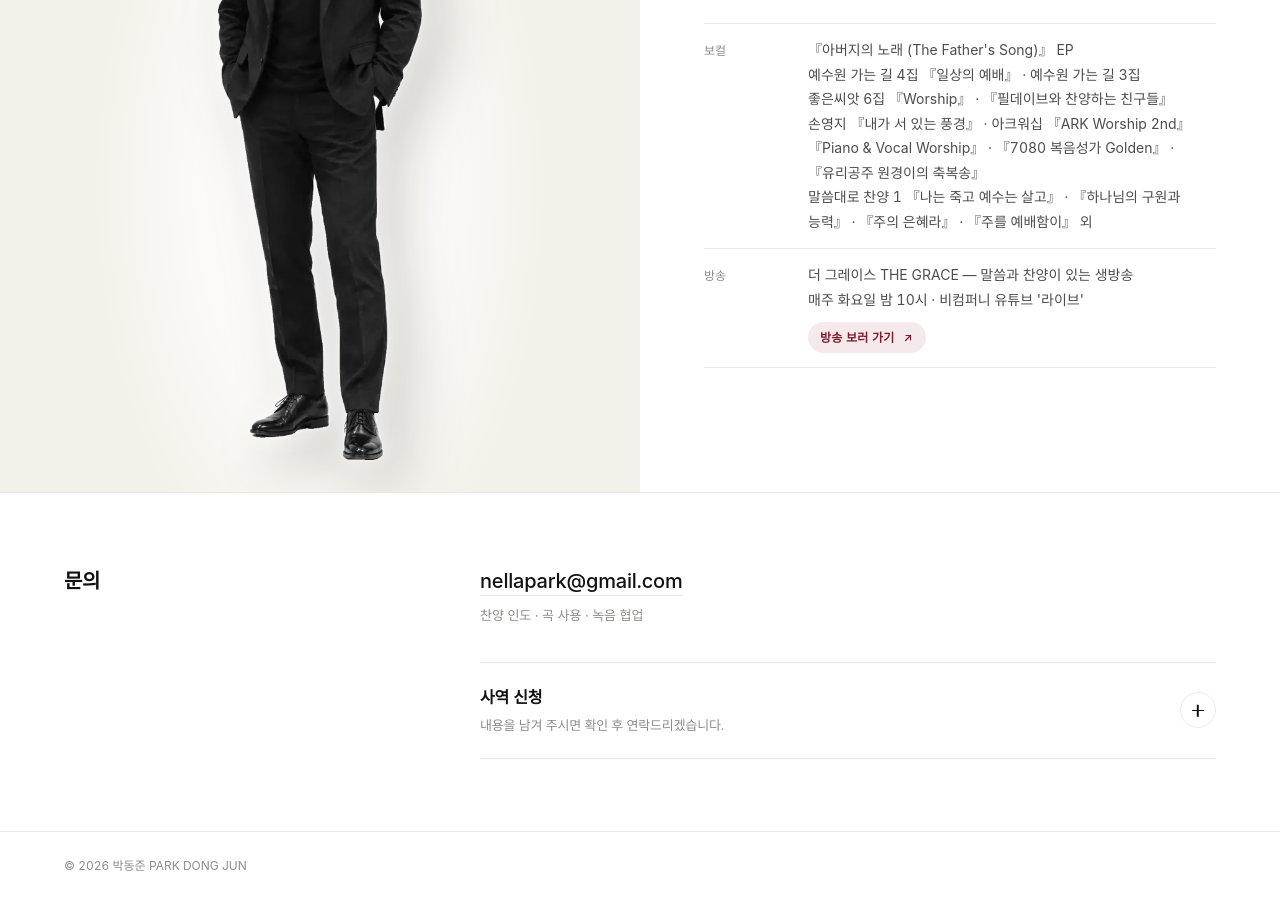
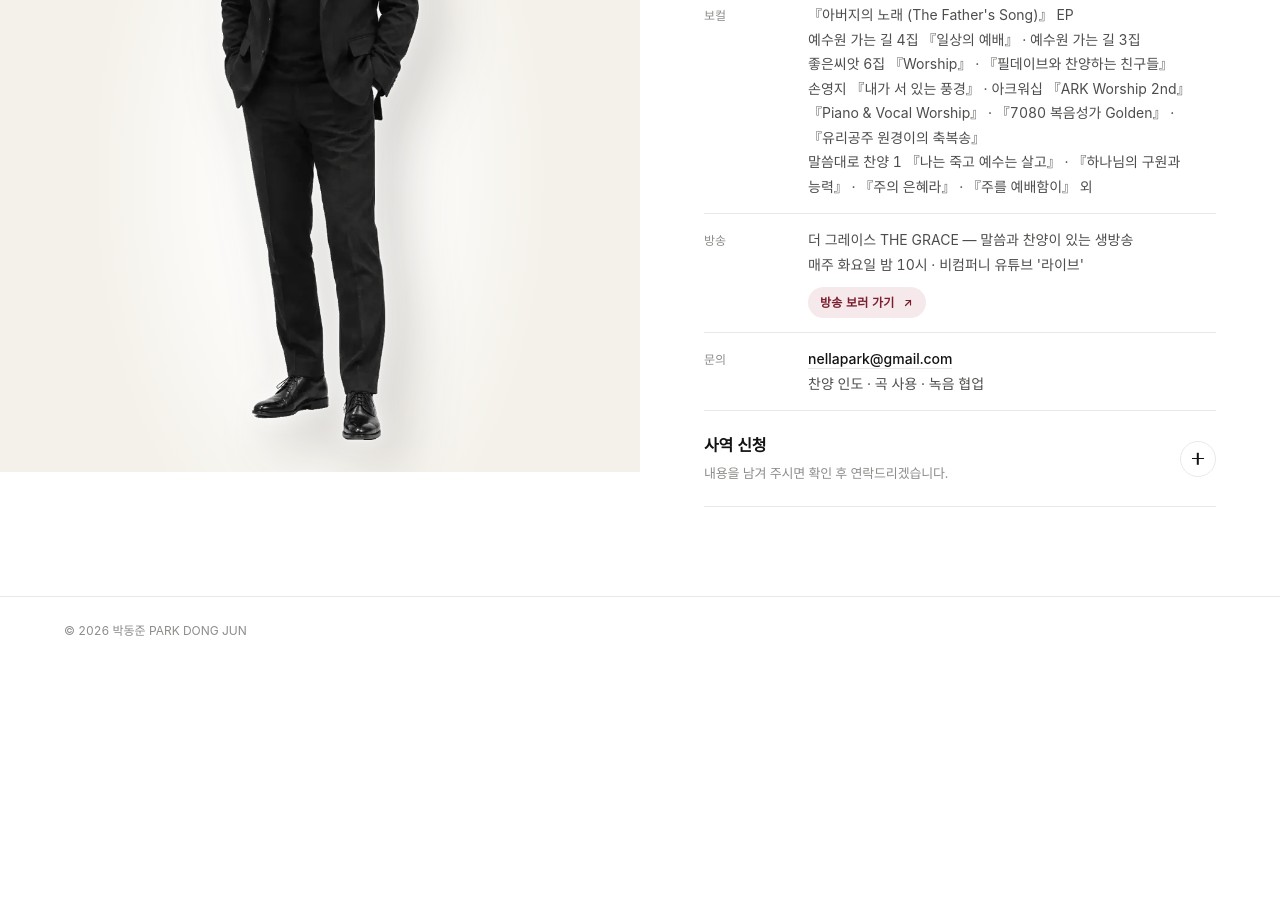
Before and after one commit to nellapark-cloud/songs, a plain HTML site: page index.html in a window 1280 px wide. Shown: the part 2751-3661 px from the top of the page. After the commit the page ends 3492 px from the top, so only its background shows below. Drawn offline with Linux system fonts and the light colour scheme; no server answers; a web font is replaced by a local one.

Commit message:
Update index.html

```diff
--- a/index.html
+++ b/index.html
@@ -150,6 +150,10 @@ section.block{padding:72px 0;border-top:1px solid var(--line)}
 .credits{margin:28px 0 0;padding:0;list-style:none;border-top:1px solid var(--line)}
 .credits li{display:grid;grid-template-columns:88px minmax(0,1fr);gap:16px;padding:14px 0;border-bottom:1px solid var(--line);font-size:14px;line-height:1.75;color:var(--ink2)}
 .credits li em{font-style:normal;font-size:12px;font-weight:500;color:var(--muted);padding-top:2px}
+.credits a.mail{color:var(--ink);font-weight:500;border-bottom:1px solid var(--line);padding-bottom:1px;transition:border-color .2s}
+.credits a.mail:hover{border-color:var(--ink)}
+.about-text .mbox{margin-top:0;border-top:0}
+@media (min-width:861px){.about-photo{position:sticky;top:60px;align-self:start;height:calc(100svh - 60px);min-height:640px;max-height:860px}}
 
 
 /* broadcast */
@@ -407,17 +411,8 @@ body.lock{overflow:hidden}
       <ul class="credits">
         <li><em>보컬</em><span>『아버지의 노래 (The Father's Song)』 EP<br>예수원 가는 길 4집 『일상의 예배』 · 예수원 가는 길 3집<br>좋은씨앗 6집 『Worship』 · 『필데이브와 찬양하는 친구들』<br>손영지 『내가 서 있는 풍경』 · 아크워십 『ARK Worship 2nd』<br>『Piano &amp; Vocal Worship』 · 『7080 복음성가 Golden』 · 『유리공주 원경이의 축복송』<br>말씀대로 찬양 1 『나는 죽고 예수는 살고』 · 『하나님의 구원과 능력』 · 『주의 은혜라』 · 『주를 예배함이』 외</span></li>
         <li id="broadcast"><em>방송</em><span>더 그레이스 THE GRACE — 말씀과 찬양이 있는 생방송<br>매주 화요일 밤 10시 · 비컴퍼니 유튜브 '라이브'<br><a class="air" id="air" href="https://www.youtube.com/@BeecompanyCCM/streams" target="_blank" rel="noopener"><i></i><b id="airTxt">방송 보러 가기</b><svg width="12" height="12" viewBox="0 0 24 24" fill="none" stroke="currentColor" stroke-width="2.4" stroke-linecap="round" stroke-linejoin="round" aria-hidden="true"><path d="M7 17 17 7"/><path d="M8 7h9v9"/></svg></a></span></li>
+        <li id="contact"><em>문의</em><span><a class="mail" href="mailto:nellapark@gmail.com">nellapark@gmail.com</a><br>찬양 인도 · 곡 사용 · 녹음 협업</span></li>
       </ul>
-    </div>
-  </div>
-</section>
-
-<section class="block contact" id="contact">
-  <div class="wrap">
-    <h2 class="rv">문의</h2>
-    <div class="rv">
-      <a class="mail" href="mailto:nellapark@gmail.com">nellapark@gmail.com</a>
-      <p>찬양 인도 · 곡 사용 · 녹음 협업</p>
       <details class="mbox" id="mbox">
       <summary><span class="t">사역 신청<small>내용을 남겨 주시면 확인 후 연락드리겠습니다.</small></span><span class="pm" aria-hidden="true"></span></summary>
       <form class="mform" id="mform" novalidate>
@@ -440,6 +435,7 @@ body.lock{overflow:hidden}
     </div>
   </div>
 </section>
+
 <footer><div class="wrap foot-row"><span>© 2026 박동준 PARK DONG JUN</span><span class="visits" id="visits" hidden>오늘 <b id="vToday">-</b> · 전체 <b id="vTotal">-</b></span></div></footer>
 
 <div class="dock" id="dock" role="region" aria-label="미니 플레이어">
```
